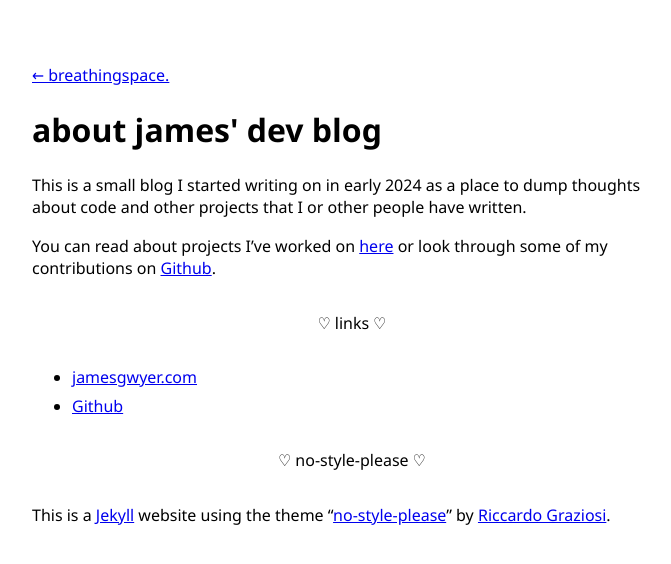
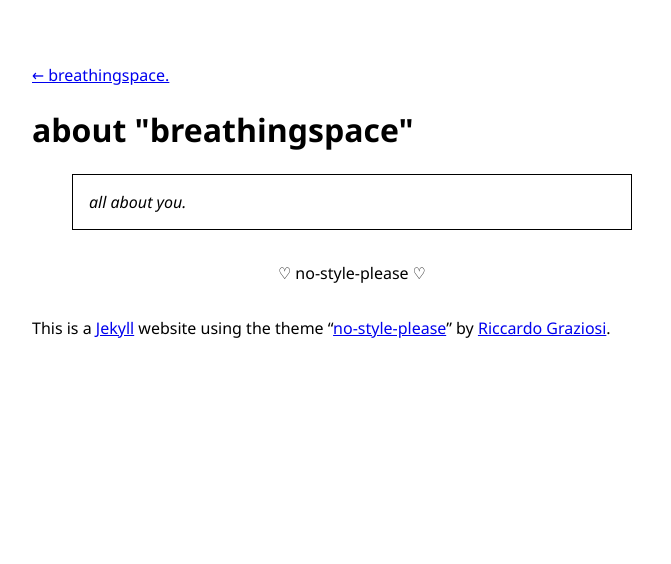
Before and after one commit to breathingspace/breathingspace.github.io, a Jekyll site: the page built from about.md, in a window 1280 px wide. Shown: the top 564 px of the page, without its empty margins (288-959 px from the left). Built offline with Jekyll 4.4.1, drawn with Linux system fonts in a browser that asks for light colours.

Commit message:
Update about.md

```diff
--- a/about.md
+++ b/about.md
@@ -1,17 +1,9 @@
 ---
 layout: page
-title: about james' dev blog
+title: about "breathingspace"
 ---
 
-This is a small blog I started writing on in early 2024 as a place to dump thoughts about code and other projects that I or other people have written.
-
-You can read about projects I've worked on [here](./projects) or look through some of my contributions on [Github](https://github.com/jamesgwyer).
-
----
-{: data-content=" links "}
-
-- [jamesgwyer.com](https://jamesgwyer.com)
-- [Github](https://github.com/jamesgwyer)
+> all about you.
 
 ---
 {: data-content=" no-style-please "}
```
